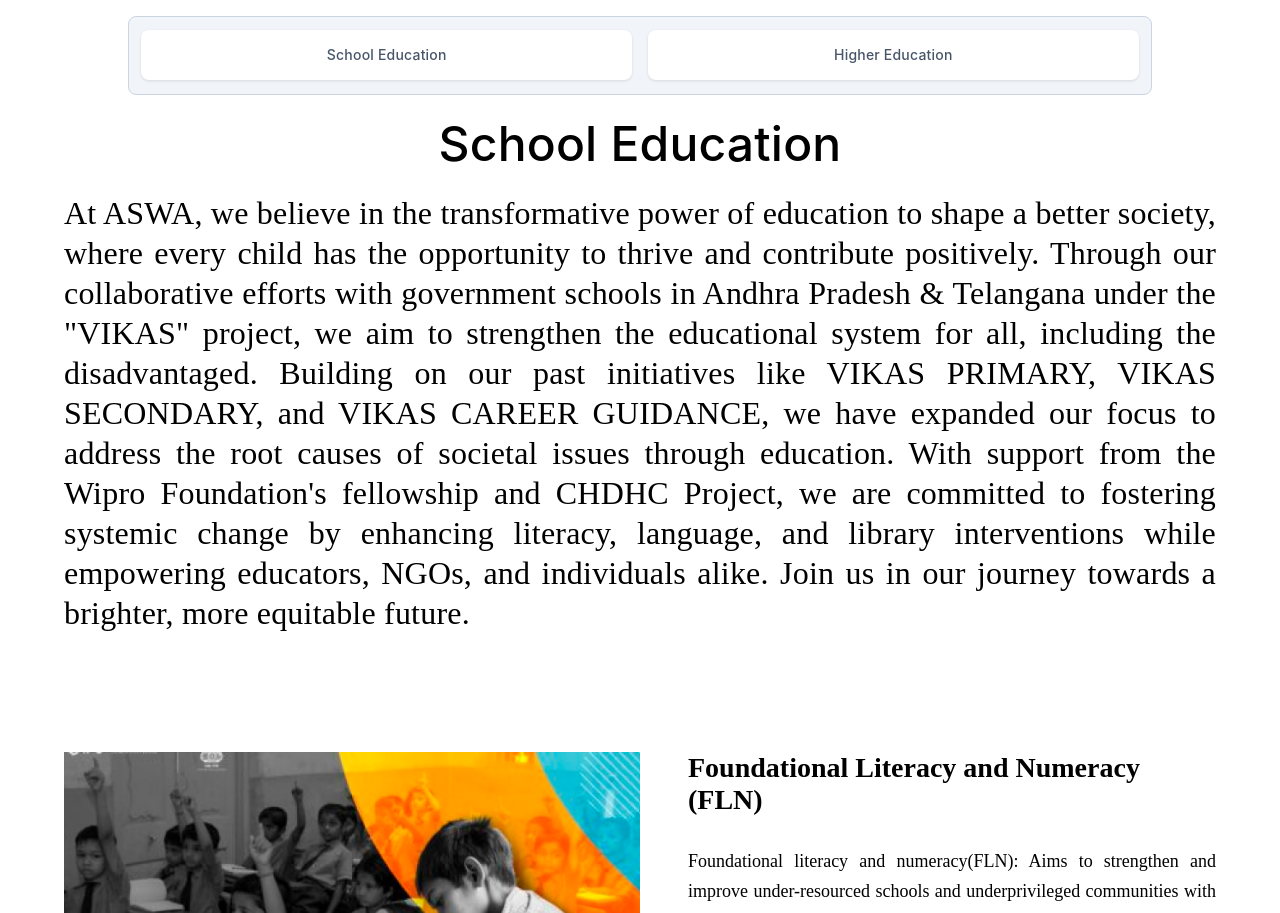
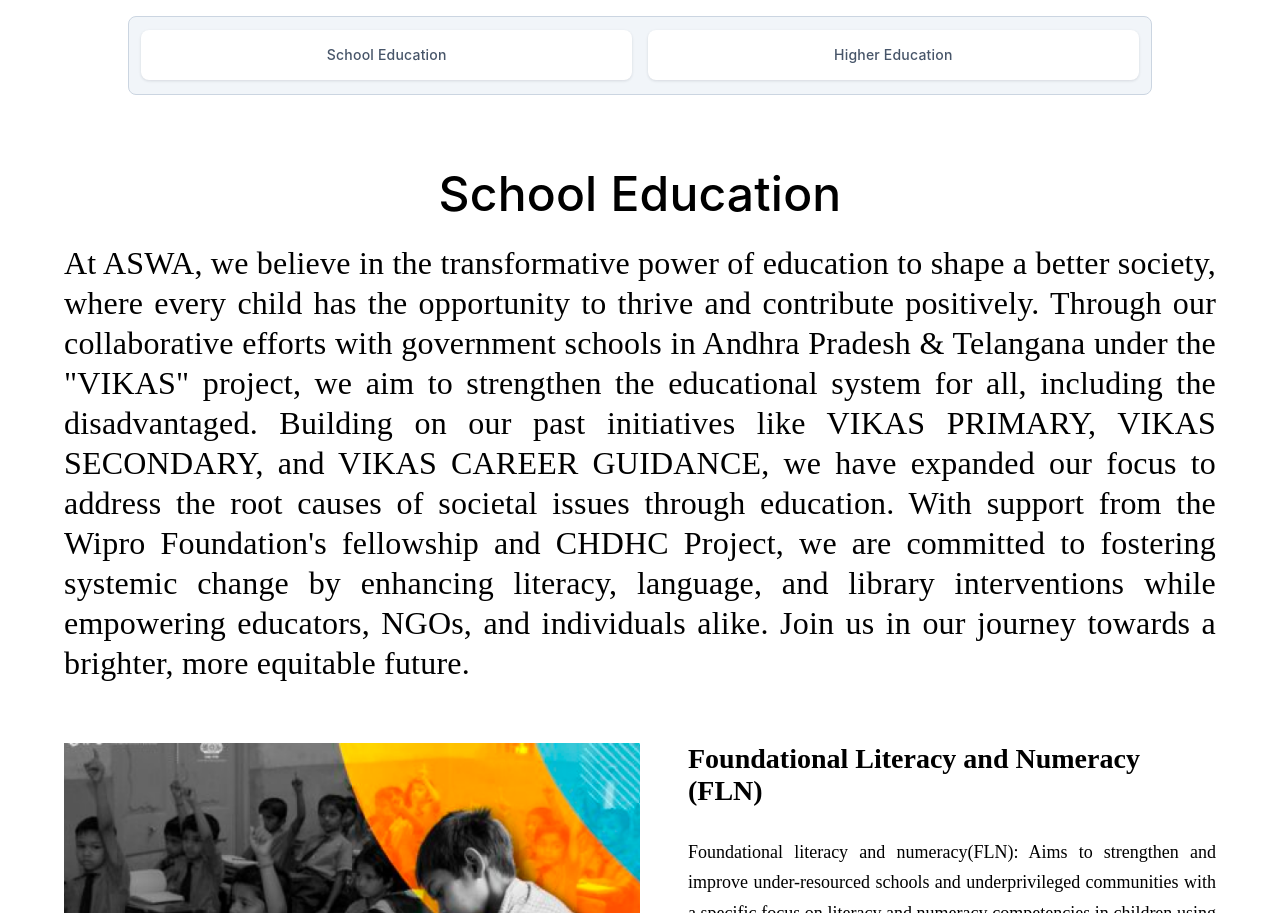
Before and after one commit to ProjectASWA/ProjectASWA, a React (Create React App) app: page /Education in a window 1280 px wide. Shown: the part 500-1413 px from the top of the page. Built offline with nearby package versions, Linux system fonts and the light colour scheme.

Commit message:
school Education

```diff
--- a/src/components/Education/index.css
+++ b/src/components/Education/index.css
@@ -26,7 +26,7 @@
   width: 100%;
   gap: 20px;
 }
-
+/*
 .education-text-container {
   display: flex;
   width: 90%;
@@ -44,7 +44,7 @@
   font-size: 48px;
   font-style: normal;
   font-weight: 500;
-  line-height: 20px; /* 41.667% */
+  line-height: 20px;
   letter-spacing: 0.2px;
 }
 
@@ -61,7 +61,7 @@
   font-size: 32px;
   font-style: normal;
   font-weight: 400;
-  line-height: 40px; /* 125% */
+  line-height: 40px;
   letter-spacing: 0.2px;
 }
 
@@ -70,7 +70,7 @@
     font-size: 16px;
     line-height: 30px;
   }
-}
+} */
 
 .education-cards-main-container {
   display: flex;
--- a/src/components/Education/index.js
+++ b/src/components/Education/index.js
@@ -19,7 +19,7 @@ class Education extends Component {
           <div className="education-buttons-container">
             <EducationNavBar />
           </div>
-          <div className="education-text-container">
+          {/* <div className="education-text-container">
             <h1 className="education-text">School Education</h1>
             <p className="education-description">
               At ASWA, we believe in the transformative power of education to
@@ -37,7 +37,7 @@ class Education extends Component {
               individuals alike. Join us in our journey towards a brighter, more
               equitable future.
             </p>
-          </div>
+          </div> */}
           <div className="education-cards-main-container">
             <SchoolEducationCards />
           </div>
--- a/src/components/SchoolEducationCards/index.css
+++ b/src/components/SchoolEducationCards/index.css
@@ -11,12 +11,12 @@
   width: 90%;
   justify-content: center;
   margin: auto;
+  flex-direction: row;
 }
 
 .card-image {
   max-width: 50%;
   height: auto;
-  order: 0;
 }
 
 .image {
@@ -71,45 +71,68 @@
   }
 }
 
-/* Targeting the first container */
-.card-app-container:nth-child(1) {
+.card-app-container:nth-child(2) {
   flex-direction: row;
-  /* CSS styles for the first container */
 }
 
-/* Targeting the second container */
-.card-app-container:nth-child(2) {
+.card-app-container:nth-child(3) {
   flex-direction: row-reverse;
-  /* CSS styles for the second container */
 }
 
-/* Targeting the third container */
-.card-app-container:nth-child(3) {
+.card-app-container:nth-child(4) {
   flex-direction: row;
-  /* CSS styles for the third container */
 }
 
-/* Targeting the fourth container */
-.card-app-container:nth-child(4) {
+.card-app-container:nth-child(5) {
   flex-direction: row-reverse;
-  /* CSS styles for the fourth container */
 }
-
-/* Targeting the fifth container */
-.card-app-container:nth-child(5) {
-  flex-direction: row;
-  /* CSS styles for the fifth container */
-}
-
-/* Add more nth-child selectors as needed */
 
 .school-education-images {
   width: 100%;
 }
 
-/* @media screen and (max-width: 992px) {
-  .school-education-images {
-    max-width: 100%;
-    height: auto;
+.education-text-container {
+  display: flex;
+  width: 90%;
+  flex-direction: column;
+  justify-content: center;
+  align-items: center;
+  gap: 39px;
+  padding-bottom: 30px;
+  margin: auto;
+}
+
+.education-text {
+  color: #000;
+  text-align: center;
+  font-family: Inter;
+  font-size: 48px;
+  font-style: normal;
+  font-weight: 500;
+  line-height: 20px;
+  letter-spacing: 0.2px;
+}
+
+@media screen and (max-width: 992px) {
+  .education-text {
+    font-size: 30px;
   }
-} */
+}
+
+.education-description {
+  color: #000;
+  text-align: justify;
+  font-family: Poppins;
+  font-size: 32px;
+  font-style: normal;
+  font-weight: 400;
+  line-height: 40px;
+  letter-spacing: 0.2px;
+}
+
+@media screen and (max-width: 992px) {
+  .education-description {
+    font-size: 16px;
+    line-height: 30px;
+  }
+}
--- a/src/components/SchoolEducationCards/index.js
+++ b/src/components/SchoolEducationCards/index.js
@@ -3,6 +3,24 @@ import "./index.css";
 const SchoolEducationCards = () => {
   return (
     <div className="cards-container">
+      <div className="education-text-container">
+        <h1 className="education-text">School Education</h1>
+        <p className="education-description">
+          At ASWA, we believe in the transformative power of education to shape
+          a better society, where every child has the opportunity to thrive and
+          contribute positively. Through our collaborative efforts with
+          government schools in Andhra Pradesh & Telangana under the "VIKAS"
+          project, we aim to strengthen the educational system for all,
+          including the disadvantaged. Building on our past initiatives like
+          VIKAS PRIMARY, VIKAS SECONDARY, and VIKAS CAREER GUIDANCE, we have
+          expanded our focus to address the root causes of societal issues
+          through education. With support from the Wipro Foundation's fellowship
+          and CHDHC Project, we are committed to fostering systemic change by
+          enhancing literacy, language, and library interventions while
+          empowering educators, NGOs, and individuals alike. Join us in our
+          journey towards a brighter, more equitable future.
+        </p>
+      </div>
       <div className="card-app-container">
         <div className="card-image">
           <img
```
